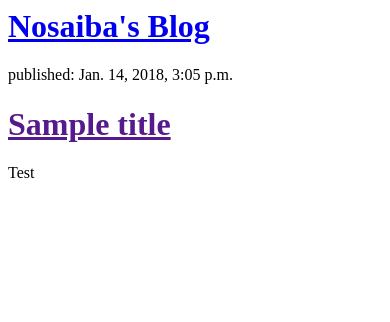
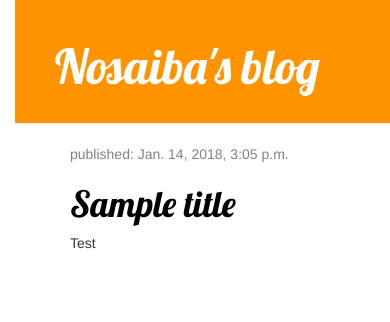
Before and after one commit to Nosaiba1/my-first-blog, a Django app: page / in a window 390 px wide. Shown: the top 322 px of the page. Run offline with Django 3.2, Linux system fonts and the light colour scheme; data comes from the database, SQL or seed files in the repository; some libraries are stand-ins or nearby versions.

Commit message:
Added view and template for detailed blog post as well as CSS for the site

```diff
--- /dev/null
+++ b/myblog/blog/static/css/blog.css
@@ -0,0 +1,44 @@
+h1 a {
+    color: #FCA205;
+    font-family: 'lobster';
+}
+body {
+    padding-left: 15px;
+}
+.page-header	{
+				background-color:	#ff9400;
+				margin-top:	0;
+				padding:	20px	20px	20px	40px;
+}
+.page-header	h1,	.page-header	h1	a,	.page-header	h1	a:visited,	.page-header	h1	a:active	{
+				color:	#ffffff;
+				font-size:	36pt;
+				text-decoration:	none;
+}
+.content	{
+				margin-left:	40px;
+}
+h1,	h2,	h3,	h4	{
+				font-family:	'Lobster',	cursive;
+}
+.date	{
+				color:	#828282;
+}
+.save	{
+				float:	right;
+}
+.post-form	textarea,	.post-form	input	{
+				width:	100%;
+}
+.top-menu,	.top-menu:hover,	.top-menu:visited	{
+				color:	#ffffff;
+				float:	right;
+				font-size:	26pt;
+				margin-right:	20px;
+}
+.post	{
+				margin-bottom:	70px;
+}
+.post	h1	a,	.post	h1	a:visited	{
+				color:	#000000;
+}
--- /dev/null
+++ b/myblog/blog/templates/blog/base.html
@@ -0,0 +1,26 @@
+{% load staticfiles %}
+<html>
+    <head>
+        <title>Nosaiba's blog</title>
+        <link	href="//fonts.googleapis.com/css?family=Lobster&subset=latin,latin-ext"	rel="stylesheet"	type="text/css">
+        <link	rel="stylesheet"	href="//maxcdn.bootstrapcdn.com/bootstrap/3.2.0/css/bootstrap.min.css">
+        <link	rel="stylesheet"	href="//maxcdn.bootstrapcdn.com/bootstrap/3.2.0/css/bootstrap-theme.min.css">
+        <link rel="stylesheet" href="{% static 'css/blog.css' %}">
+    </head>
+    <body>
+        <div class="page-header">
+            <h1><a href="/">Nosaiba's blog</a></h1>
+        </div>
+        <div class="content container">
+            <div class="row">
+                <div class="col-md-8">
+                {% block content %}
+                {% endblock %}
+
+                </div>
+
+            </div>
+
+        </div>
+    </body>
+</html>
--- a/myblog/blog/templates/blog/post_list.html
+++ b/myblog/blog/templates/blog/post_list.html
@@ -1,19 +1,14 @@
-<html>
-    <head>
-        <title>Nosaiba's blog</title>
-    </head>
-    <body>
-        <div>
-            <h1><a href="/">Nosaiba's Blog</a></h1>
-        </div>
-        {% for post in posts %}
-            <div>
-                <p>published: {{ post.published_date }}</p>
-                <h1><a href="">{{ post.title }}</a></h1>
-                <p>{{ post.text|linebreaksbr }}</p>
 
-            </div>
-        {% endfor %}
+             {% extends 'blog/base.html' %}
+                {% block content %}
+                   {% for post in posts %}
+                       <div class="post">
+                           <div class="date">
+                                <p>published: {{ post.published_date }}</p>
 
-    </body>
-</html>
+                           </div>
+                        <h1><a href="{% url 'post_detail' pk=post.pk %}">{{ post.title }}</a></h1>
+                        <p>{{ post.text|linebreaksbr }}</p>
+                       </div>
+                   {% endfor %}
+               {% endblock %}
--- a/myblog/blog/urls.py
+++ b/myblog/blog/urls.py
@@ -2,5 +2,6 @@ from django.conf.urls import url
 from . import views
 
 urlpatterns = [
-    url(r'^$', views.post_list, name='post_list')
+    url(r'^$', views.post_list, name='post_list'),
+    url(r'^post/(?P<pk>\d+)/$', views.post_detail, name='post_detail'),
 ]
--- a/myblog/blog/views.py
+++ b/myblog/blog/views.py
@@ -1,8 +1,12 @@
-from django.shortcuts import render
+from django.shortcuts import render, get_object_or_404
 from .models import Post
 from .models import timezone
 
 
 def post_list(request):
     posts = Post.objects.filter(published_date__lte=timezone.now()).order_by('published_date')
-    return render(request, 'blog/post_list.html', {'posts':posts})
+    return render(request, 'blog/post_list.html', {'posts': posts})
+
+def post_detail(request, pk):
+    post = get_object_or_404(Post, pk=pk)
+    return render(request, 'blog/post_detail.html', {'post': post})
```
Also changed, not shown: myblog/blog/templates/blog/post_detail.html (added, +14 -0 lines), 2 other files.
